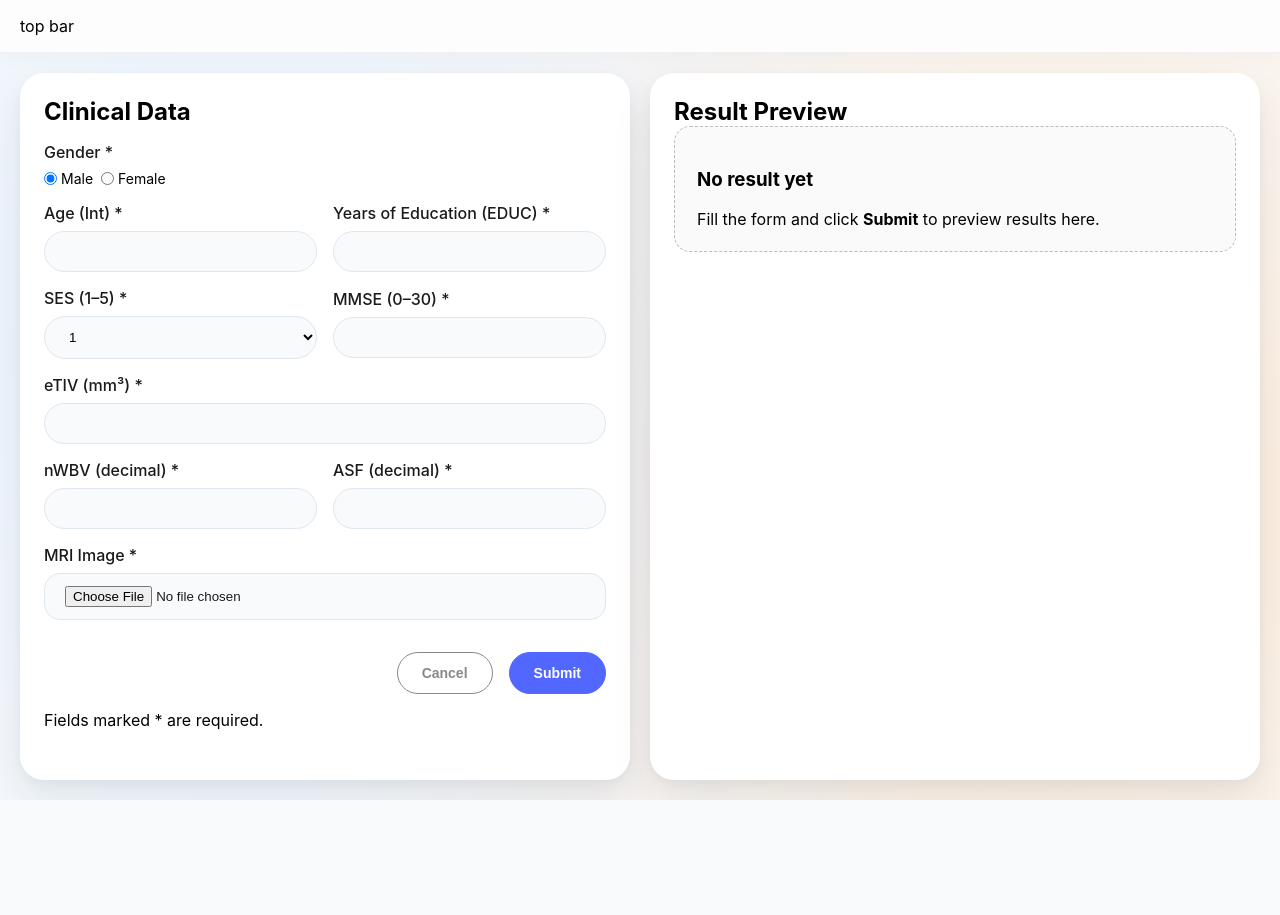
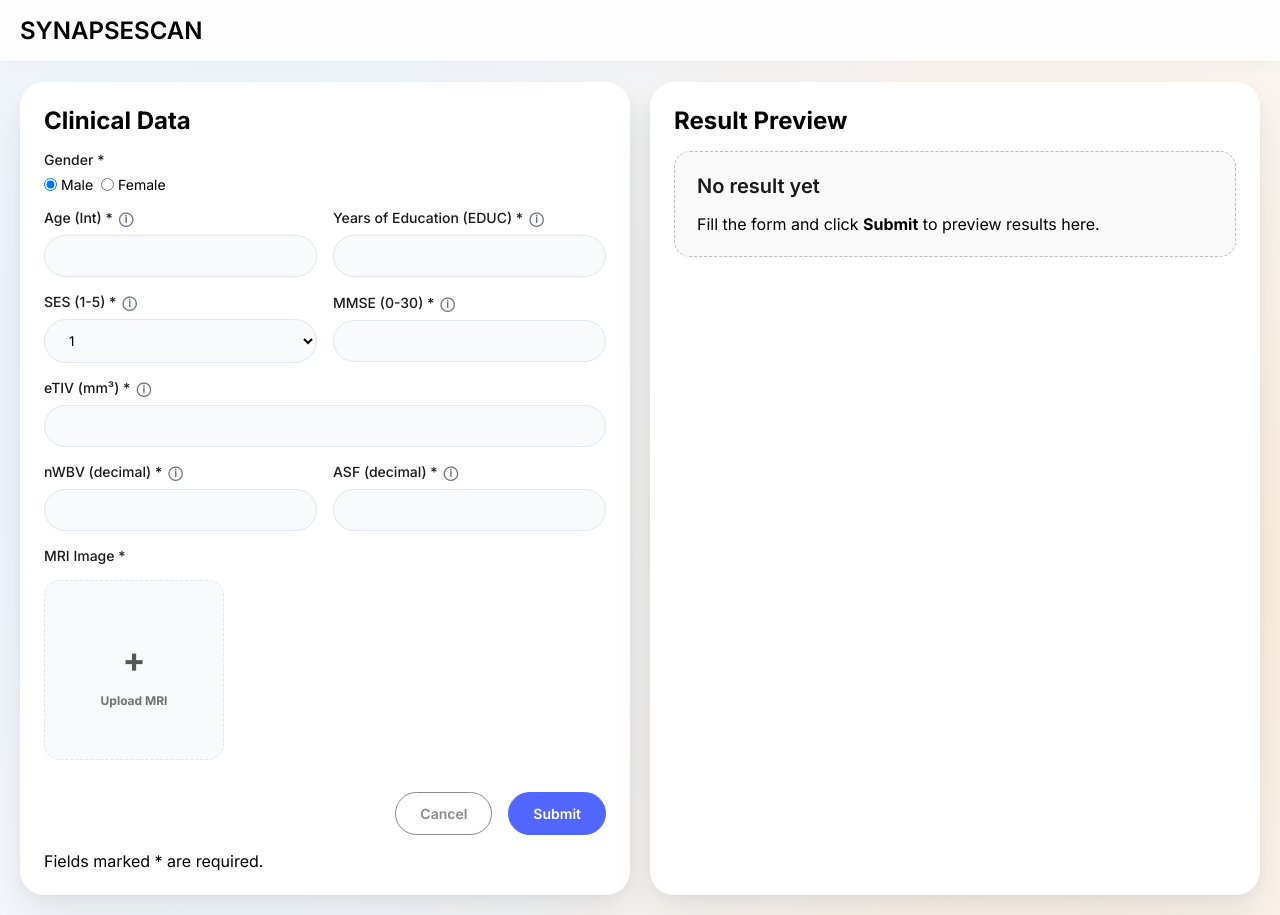
Before and after one commit to jayanisgit/SynapseScan, a React (Create React App) app: page / in a window 1280 px wide. Before the commit the page ends 800 px from the top, so only its background shows below. Built offline with nearby package versions, Linux system fonts and the light colour scheme.

Commit message:
style changes

```diff
--- a/public/index.html
+++ b/public/index.html
@@ -24,7 +24,14 @@
       work correctly both with client-side routing and a non-root public URL.
       Learn how to configure a non-root public URL by running `npm run build`.
     -->
-    <title>React App</title>
+      <link rel="preconnect" href="https://fonts.googleapis.com" />
+      <link rel="preconnect" href="https://fonts.gstatic.com" crossorigin />
+      <link
+        href="https://fonts.googleapis.com/css2?family=Inter:wght@300;400;500;600;700;800&display=swap"
+        rel="stylesheet"
+      />
+
+    <title>SYNAPSESCAN</title>
   </head>
   <body>
     <noscript>You need to enable JavaScript to run this app.</noscript>
--- a/src/App.css
+++ b/src/App.css
@@ -1,10 +1,15 @@
 /* global base */
 :root {
-  font-family: Arial, Helvetica, sans-serif;
+  font-family: "Inter", -apple-system, BlinkMacSystemFont, "Segoe UI",
+    Roboto, Helvetica, Arial, sans-serif;
   background-color: #f9fafb;
 }
 
-* { box-sizing: border-box; }
+* {
+  font-family: "Inter", -apple-system, BlinkMacSystemFont, "Segoe UI",
+    Roboto, Helvetica, Arial, sans-serif;
+  box-sizing: border-box;
+}
 
 body { margin: 0; }
 
--- a/src/components/ClinicalForm/ClinicalForm.css
+++ b/src/components/ClinicalForm/ClinicalForm.css
@@ -20,7 +20,7 @@
 }
 
 .label{
-    font-size: 1rem;
+    font-size: 0.875rem;
     font-weight: 500;
     color: #1a1a1a;
 }
@@ -133,17 +133,154 @@ input[type="radio" i] {
     color: #ffffff;
 }
 
-.imgPreviewWrap{
-  margin-top: 10px;
-  border-radius: 14px;
-  overflow: hidden;
-  border: 1px solid rgba(0,0,0,0.10);
-  background: rgba(0,0,0,0.03);
+/* Hide default file input */
+.fileInput {
+  display: none;
 }
 
-.imgPreview{
+/* Wrapper */
+.uploadArea {
+  margin-top: 8px;
+}
+
+/* Square box */
+.uploadSquare {
+  width: 180px;
+  height: 180px;
+  border-radius: 16px;
+  border: 1px dashed #e0e6ef;
+  background: #f8fafc;
+  display: flex;
+  align-items: center;
+  justify-content: center;
+  cursor: pointer;
+  overflow: hidden;
+  transition: 0.2s ease;
+}
+
+.uploadSquare:hover {
+  border-color: rgba(0, 0, 0, 0.45);
+  background: rgba(0, 0, 0, 0.05);
+}
+
+/* + icon layout */
+.plusWrap {
+  display: flex;
+  flex-direction: column;
+  align-items: center;
+  gap: 6px;
+}
+
+.plusIcon {
+  width: 54px;
+  height: 54px;
+  border-radius: 14px;
+  text-align: center;
+  display: flex;
+  align-items: center;
+  justify-content: center;
+  font-size: 34px;
+  font-weight: 700;
+  color: rgba(0, 0, 0, 0.65);
+  line-height: 1;
+}
+
+.plusText {
+  font-size: 12px;
+  font-weight: 700;
+  color: rgba(0, 0, 0, 0.55);
+}
+
+/* Uploaded image fills the square */
+.uploadImg {
   width: 100%;
-  max-height: 160px;
+  height: 100%;
   object-fit: cover;
   display: block;
 }
+
+/* Image wrapper */
+.imageWrap {
+  position: relative;
+  width: 100%;
+  height: 100%;
+}
+
+/* Remove (X) button */
+.removeBtn {
+  position: absolute;
+  top: 8px;
+  right: 8px;
+  width: 28px;
+  height: 28px;
+  border-radius: 50%;
+  border: none;
+  background: rgba(0, 0, 0, 0.65);
+  color: #fff;
+  font-size: 16px;
+  font-weight: bold;
+  cursor: pointer;
+  display: flex;
+  align-items: center;
+  justify-content: center;
+  line-height: 1;
+  transition: 0.2s ease;
+}
+
+.removeBtn:hover {
+  background: rgba(0, 0, 0, 0.85);
+  transform: scale(1.05);
+}
+
+/* Tooltip wrapper */
+.tooltip {
+  position: relative;
+  display: inline-flex;
+  align-items: center;
+  margin-left: 6px;
+  cursor: help;
+  color: #6b7280; /* subtle gray */
+  font-weight: 600;
+}
+
+/* Tooltip text box */
+.tooltip-text {
+  visibility: hidden;
+  opacity: 0;
+  position: absolute;
+  bottom: 130%;
+  left: 50%;
+  transform: translateX(-50%);
+  background: #111827;
+  color: #ffffff;
+  padding: 8px 10px;
+  border-radius: 8px;
+  font-size: 12px;
+  line-height: 1.4;
+  width: max-content;
+  max-width: 220px;
+  text-align: left;
+  z-index: 10;
+  box-shadow: 0 8px 24px rgba(0,0,0,0.2);
+  transition: opacity 0.2s ease, transform 0.2s ease;
+  transform-origin: bottom;
+}
+
+/* Tooltip arrow */
+.tooltip-text::after {
+  content: "";
+  position: absolute;
+  top: 100%;
+  left: 50%;
+  transform: translateX(-50%);
+  border-width: 6px;
+  border-style: solid;
+  border-color: #111827 transparent transparent transparent;
+}
+
+/* Show on hover */
+.tooltip:hover .tooltip-text {
+  visibility: visible;
+  opacity: 1;
+  transform: translateX(-50%) translateY(-4px);
+}
--- a/src/components/ClinicalForm/ClinicalForm.jsx
+++ b/src/components/ClinicalForm/ClinicalForm.jsx
@@ -101,7 +101,7 @@ export default function ClinicalForm({ onSubmitFinal }) {
     setImageFile(null);
     setError("");
     setLoading(false);
-    onSubmitFinal(null); // ✅ clear preview
+    onSubmitFinal(null);
   }
 
   useEffect(() => {
@@ -142,7 +142,15 @@ export default function ClinicalForm({ onSubmitFinal }) {
       {/* Age + Educ */}
       <div className="form-field-wrapper">
         <div className="field">
-          <label className="label">Age (Int) *</label>
+          <label className="label">
+            Age (Int) *
+            <span className="tooltip">
+              ⓘ
+              <span className="tooltip-text">
+                Patient age in completed years.
+              </span>
+            </span>
+          </label>
           <input
             type="number"
             inputMode="numeric"
@@ -153,7 +161,15 @@ export default function ClinicalForm({ onSubmitFinal }) {
         </div>
 
         <div className="field">
-          <label className="label">Years of Education (EDUC) *</label>
+          <label className="label">
+            Years of Education (EDUC) *
+            <span className="tooltip">
+              ⓘ
+              <span className="tooltip-text">
+                Total number of completed years of formal education.
+              </span>
+            </span>
+          </label>
           <input
             type="number"
             inputMode="numeric"
@@ -167,7 +183,16 @@ export default function ClinicalForm({ onSubmitFinal }) {
       {/* SES + MMSE */}
       <div className="form-field-wrapper">
         <div className="field">
-          <label className="label">SES (1–5) *</label>
+          <label className="label">
+            SES (1-5) *
+            <span className="tooltip">
+              ⓘ
+              <span className="tooltip-text">
+                Socioeconomic status based on the Hollingshead Index. 1 = Highest SES, 5 = Lowest SES.
+
+              </span>
+            </span>
+          </label>
           <select
             className="input"
             value={form.ses}
@@ -182,7 +207,15 @@ export default function ClinicalForm({ onSubmitFinal }) {
         </div>
 
         <div className="field">
-          <label className="label">MMSE (0–30) *</label>
+          <label className="label">
+            MMSE (0-30) *
+            <span className="tooltip">
+              ⓘ
+              <span className="tooltip-text">
+                Mini-Mental State Examination score. 0 = worst cognitive function, 30 = best.
+              </span>
+            </span>
+          </label>
           <input
             type="number"
             inputMode="numeric"
@@ -198,7 +231,15 @@ export default function ClinicalForm({ onSubmitFinal }) {
       {/* eTIV */}
       <div className="form-field-wrapper">
         <div className="field">
-          <label className="label">eTIV (mm³) *</label>
+          <label className="label">
+            eTIV (mm³) *
+            <span className="tooltip">
+              ⓘ
+              <span className="tooltip-text">
+                Estimated total intracranial volume in cubic millimeters.
+              </span>
+            </span>
+          </label>
           <input
             type="number"
             inputMode="numeric"
@@ -212,7 +253,15 @@ export default function ClinicalForm({ onSubmitFinal }) {
       {/* nWBV + ASF */}
       <div className="form-field-wrapper">
         <div className="field">
-          <label className="label">nWBV (decimal) *</label>
+          <label className="label">
+            nWBV (decimal) *
+            <span className="tooltip">
+              ⓘ
+              <span className="tooltip-text">
+                Normalized whole-brain volume. Represents relative brain volume.
+              </span>
+            </span>
+          </label>
           <input
             type="number"
             step="0.01"
@@ -223,7 +272,15 @@ export default function ClinicalForm({ onSubmitFinal }) {
         </div>
 
         <div className="field">
-          <label className="label">ASF (decimal) *</label>
+          <label className="label">
+            ASF (decimal) *
+            <span className="tooltip">
+              ⓘ
+              <span className="tooltip-text">
+                Atlas scaling factor used during brain image normalization.
+              </span>
+            </span>
+          </label>
           <input
             type="number"
             step="0.01"
@@ -237,28 +294,53 @@ export default function ClinicalForm({ onSubmitFinal }) {
       {/* MRI Upload */}
       <div className="form-field-wrapper">
         <div className="field">
-          <label className="label">MRI Image *</label>
-          <div className="uploadBox">
+          <label className="label">
+            MRI Image *
+          </label>
+
+          <div className="uploadArea">
             <input
+              id="mriUpload"
+              className="fileInput"
               type="file"
               accept="image/png,image/jpeg"
               onChange={(e) => setImageFile(e.target.files?.[0] || null)}
             />
+
+            <label htmlFor="mriUpload" className="uploadSquare">
+              {imagePreviewUrl ? (
+                <div className="imageWrap">
+                  <img className="uploadImg" src={imagePreviewUrl} alt="MRI preview" />
+
+                  <button
+                    type="button"
+                    className="removeBtn"
+                    onClick={(e) => {
+                      e.preventDefault();
+                      e.stopPropagation();
+                      setImageFile(null);
+                    }}
+                  >
+                    ✕
+                  </button>
+                </div>
+              ) : (
+                <div className="plusWrap">
+                  <span className="plusIcon">+</span>
+                  <span className="plusText">Upload MRI</span>
+                </div>
+              )}
+
+            </label>
 
             {imageFile && (
               <p className="fileHint">
                 Selected: <span>{imageFile.name}</span>
               </p>
             )}
+          </div>
+        </div>
 
-            {imagePreviewUrl && (
-              <div className="imgPreviewWrap">
-                <img className="imgPreview" src={imagePreviewUrl} alt="MRI preview" />
-              </div>
-            )}
-          </div>
-
-        </div>
       </div>
 
       {/* Error */}
--- a/src/components/ResultPreview/ResultPreview.css
+++ b/src/components/ResultPreview/ResultPreview.css
@@ -150,6 +150,7 @@
   display: flex;
   flex-direction: column;
   gap: 10px;
+  margin-top: 10px;
 }
 
 .probItem {
@@ -197,6 +198,15 @@
   border-radius: 16px;
   border: 1px dashed rgba(0, 0, 0, 0.25);
   background: rgba(0, 0, 0, 0.02);
+  display: flex;
+  flex-direction: column;
+  gap: 1rem;
+}
+
+.empty-heading{
+  font-size: 1.25rem;
+  font-weight: 600;
+  color: #1a1a1a;
 }
 
 /* Modal */
--- a/src/components/ResultPreview/ResultPreview.jsx
+++ b/src/components/ResultPreview/ResultPreview.jsx
@@ -23,7 +23,7 @@ export default function ResultPreview({ submitted }) {
   if (!submitted) {
     return (
       <div className="emptyState">
-        <h3>No result yet</h3>
+        <div className="empty-heading">No result yet</div>
         <p>
           Fill the form and click <b>Submit</b> to preview results here.
         </p>
--- a/src/pages/PredictorPage/PredictorPage.css
+++ b/src/pages/PredictorPage/PredictorPage.css
@@ -11,6 +11,8 @@
     box-shadow: 0 4px 20px rgba(0, 0, 0, 0.04);
     border-bottom: 1px solid rgba(0, 0, 0, 0.05);
     padding: 1rem 1.25rem;
+    font-size: 1.5rem;
+    font-weight: 600;
 }
 
 .content-wrapper{
@@ -32,17 +34,14 @@
       );
 }
 
-.left-panel{
-    display: flex;
-    flex-direction: column;
-    gap: 1rem;
-}
-
 .left-panel, .right-panel{
     flex: 1;
     background-color: #ffffff;
     box-shadow: 0px 20px 40px rgba(15, 35, 52, 0.08), 0px 4px 12px rgba(15, 35, 52, 0.04);
     border-radius: 1.5rem;
     padding: 1.5rem;
-    overflow-y: auto;
+    /* overflow-y: auto; */
+    display: flex;
+    flex-direction: column;
+    gap: 1rem;
 }
--- a/src/pages/PredictorPage/PredictorPage.jsx
+++ b/src/pages/PredictorPage/PredictorPage.jsx
@@ -8,7 +8,7 @@ export default function PredictorPage() {
     const [submitted, setSubmitted] = useState(null);
   return (
     <div className="main-wrapper">
-        <div className="top-bar">top bar</div>
+        <div className="top-bar">SYNAPSESCAN</div>
         <div className="content-wrapper">
             <div className="left-panel">
                 <h2 className="panelTitle">Clinical Data</h2>
```
